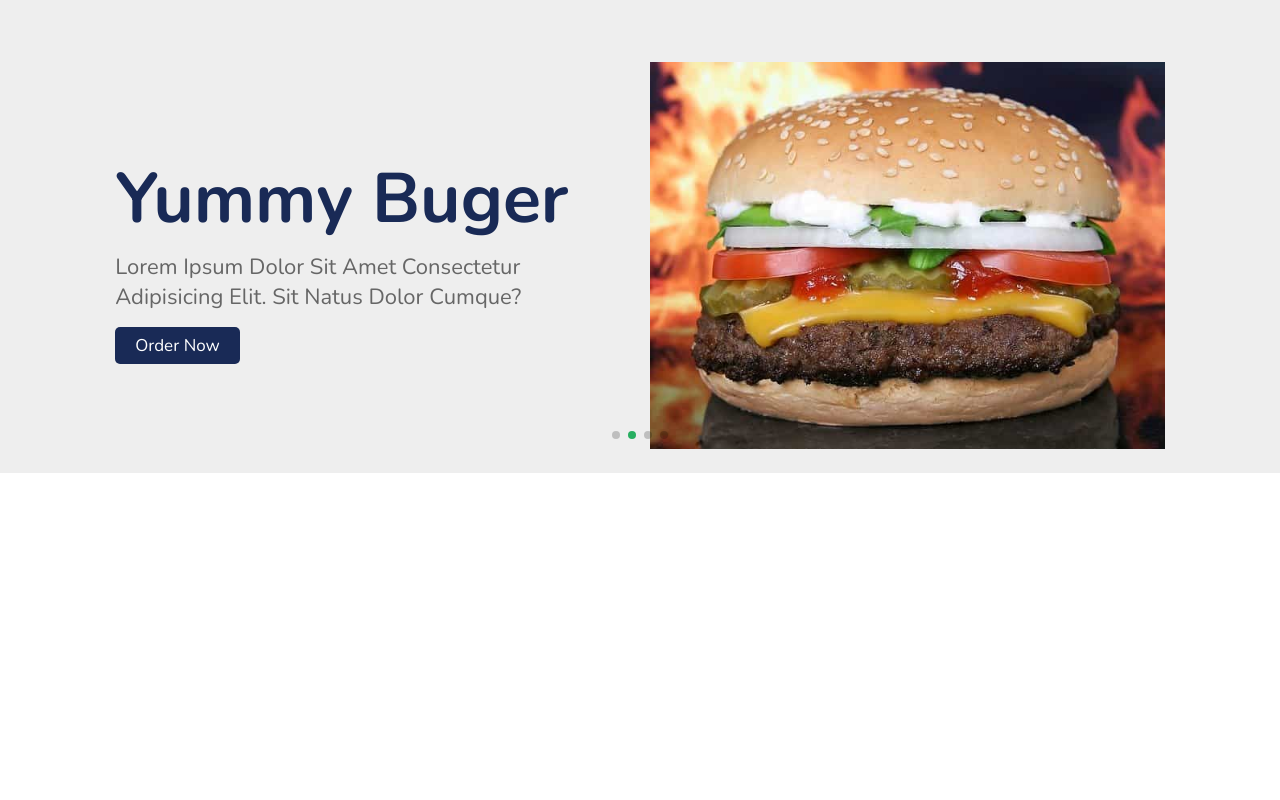
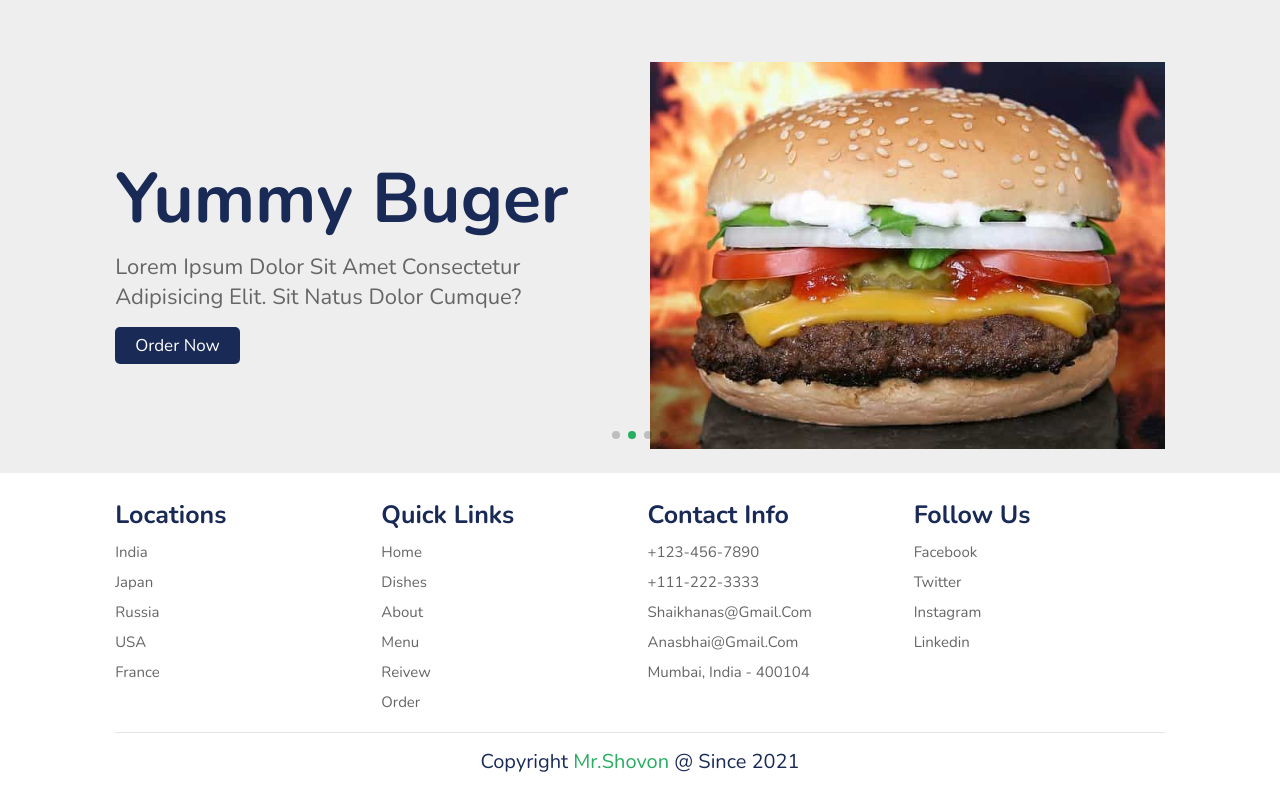
Before and after one commit to svnbd/food-web, a plain HTML site: page index.html in a window 1280 px wide. Shown: the part 2210-3010 px from the top of the page. Before the commit the page ends 2683 px from the top, so only its background shows below. Drawn offline with nearby package versions, Linux system fonts and the light colour scheme.

Commit message:
footer added

```diff
--- a/css/style.css
+++ b/css/style.css
@@ -336,6 +336,51 @@ header .icons #menu-bars{
     padding: .5rem 0;
 }
 
+
+
+
+
+.footer .box-container{
+    display: grid;
+    grid-template-columns: repeat(auto-fit, minmax(25rem, 1fr));
+    gap:1.5rem;
+}
+
+
+.footer .box-container .box h3{
+  padding:.5rem 0;
+  font-size: 2.5rem;
+  color:var(--black);
+}
+
+.footer .box-container .box a{
+  display: block;
+  padding:.5rem 0;
+  font-size: 1.5rem;
+  color:var(--light-color);
+}
+
+.footer .box-container .box a:hover{
+  color:var(--green);
+  text-decoration: underline;
+}
+
+.footer .credit{
+  text-align: center;
+  border-top: .1rem solid rgba(0,0,0,.1);
+  font-size: 2rem;
+  color:var(--black);
+  padding:.5rem;
+  padding-top: 1.5rem;
+  margin-top: 1.5rem;
+}
+
+.footer .credit span{
+  color:var(--green);
+}
+
+
+
 /* media queries  */
 
 @media (max-width:991px){
--- a/index.html
+++ b/index.html
@@ -303,9 +303,63 @@
         </div>
           <div class="swiper-pagination"></div>
       </div>
-
     </section>
     <!--New food section Ends-->
+
+
+
+    <!-- footer section starts  -->
+
+<section class="footer">
+
+    <div class="box-container">
+
+        <div class="box">
+            <h3>locations</h3>
+            <a href="#">india</a>
+            <a href="#">japan</a>
+            <a href="#">russia</a>
+            <a href="#">USA</a>
+            <a href="#">france</a>
+        </div>
+
+        <div class="box">
+            <h3>quick links</h3>
+            <a href="#">home</a>
+            <a href="#">dishes</a>
+            <a href="#">about</a>
+            <a href="#">menu</a>
+            <a href="#">reivew</a>
+            <a href="#">order</a>
+        </div>
+
+        <div class="box">
+            <h3>contact info</h3>
+            <a href="#">+123-456-7890</a>
+            <a href="#">+111-222-3333</a>
+            <a href="#">shaikhanas@gmail.com</a>
+            <a href="#">anasbhai@gmail.com</a>
+            <a href="#">mumbai, india - 400104</a>
+        </div>
+
+        <div class="box">
+            <h3>follow us</h3>
+            <a href="#">facebook</a>
+            <a href="#">twitter</a>
+            <a href="#">instagram</a>
+            <a href="#">linkedin</a>
+        </div>
+
+    </div>
+
+    <div class="credit"> copyright <span>Mr.Shovon</span> @ Since 2021   </div>
+
+</section>
+
+<!-- footer section ends -->
+
+
+
     <script src="https://unpkg.com/swiper@7/swiper-bundle.min.js"></script>
     <!--Custom js-->
     <script src="js/script.js"></script>
```
